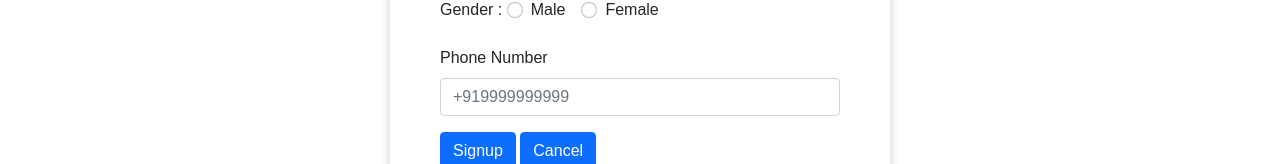
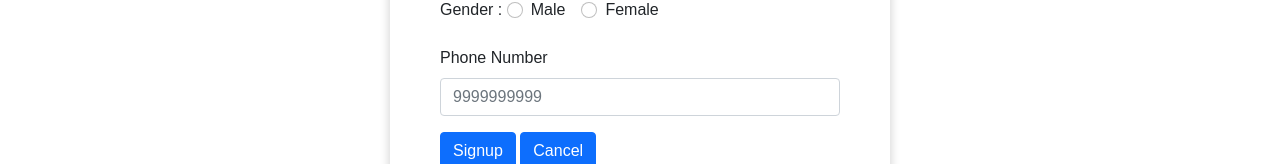
Before and after one commit to chamundeswari12/LifelineHealthcareSysytem, a React (Create React App) app: page /signup in a window 1280 px wide. Shown: the part 766-930 px from the top of the page. Built offline with nearby package versions, Linux system fonts and the light colour scheme.

Commit message:
added navigate

```diff
--- a/public/index.html
+++ b/public/index.html
@@ -20,7 +20,7 @@
       work correctly both with client-side routing and a non-root public URL.
       Learn how to configure a non-root public URL by running `npm run build`.
     -->
-	<title>React App</title>
+	<title>Lifeline Healthcare system</title>
 </head>
 
 <body>
--- a/src/components/Signup.js
+++ b/src/components/Signup.js
@@ -1,7 +1,7 @@
 import axios from "axios";
 import { useState } from "react";
 import { Button, Form } from "react-bootstrap";
-import { Link } from "react-router-dom";
+import { useNavigate, Link } from "react-router-dom";
 import "./Signup.css";
 // import {  } from "react-router";
 export default function Signup() {
@@ -18,15 +18,17 @@ export default function Signup() {
   };
   // const history = useHistory();
   const [signupData, setSignupData] = useState({ initial });
-
+ const navigate= useNavigate();
   const handleSubmit = async (e) => {
     e.preventDefault();
+    navigate("/");
     console.log(initial);
     await axios
       .post("http://localhost:2022/user/", initial)
       .then((res) => {
         console.log(res.data);
-        // history.push("/");
+        alert()
+        navigator.push("/");
       })
       .catch((err) => {
         console.log(err);
@@ -158,9 +160,10 @@ export default function Signup() {
             required
             id="phone number"
             type="tel"
-            pattern="[+91][0-9]{12}"
+            pattern="[0-9]{10}"
+            message="please enter correct number"
             name="phone number"
-            placeholder="+919999999999"
+            placeholder="9999999999"
             value={initial.phoneNumber}
             onChange={(e) => (initial.phoneNumber = e.target.value)}
           />
@@ -173,3 +176,5 @@ export default function Signup() {
     </div>
   );
 }
+// https://stackoverflow.com/questions/67932967/form-validation-in-react-bootstrap-with-different-validation-conditions-for-each
+// https://www.brainstormcreative.co.uk/react-js/react-bootstrap-form-part-2-validation-and-errors/
```
Also changed, not shown: .codesandbox/workspace.json (deleted), 2 other files (tests, documents, lock files or other folders).
